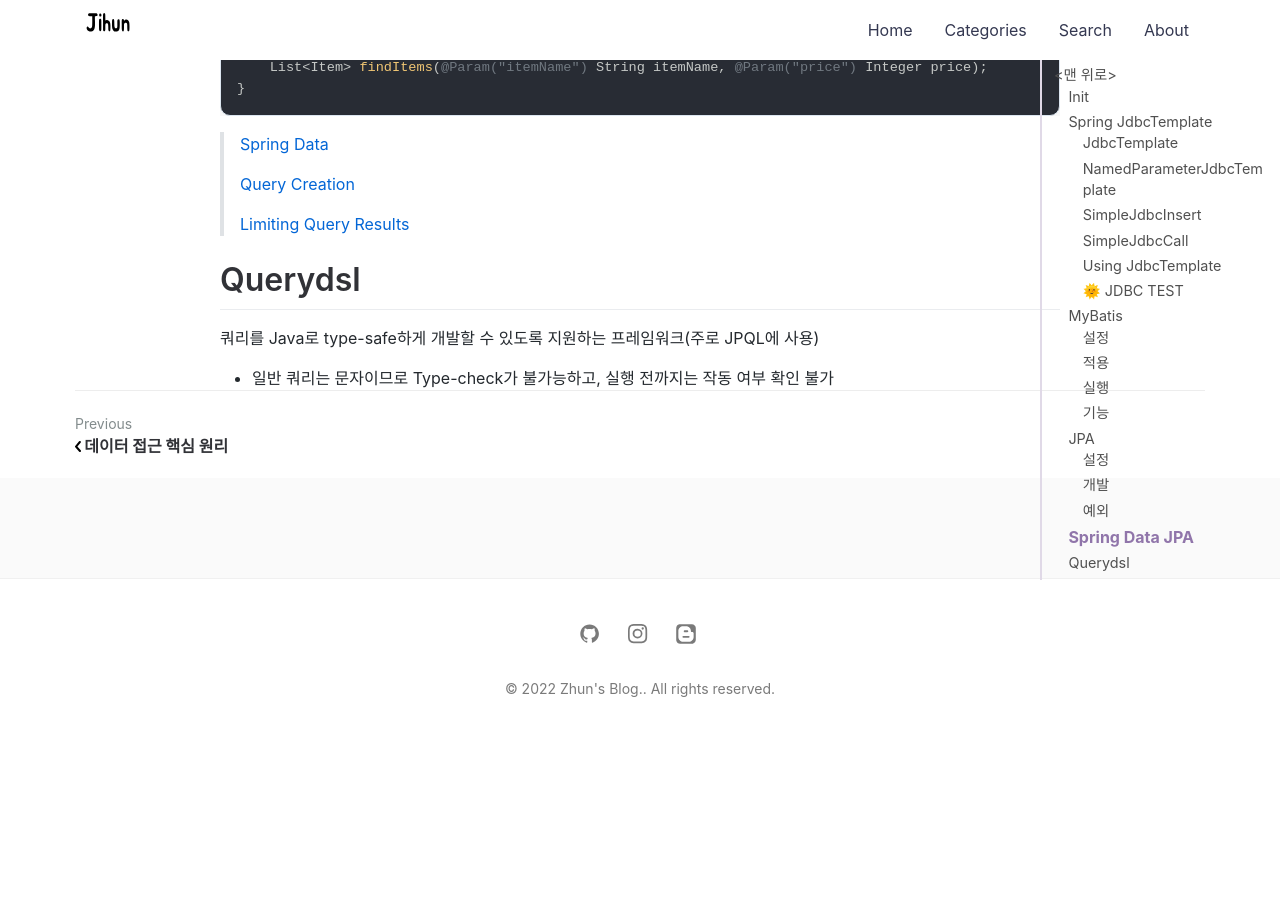
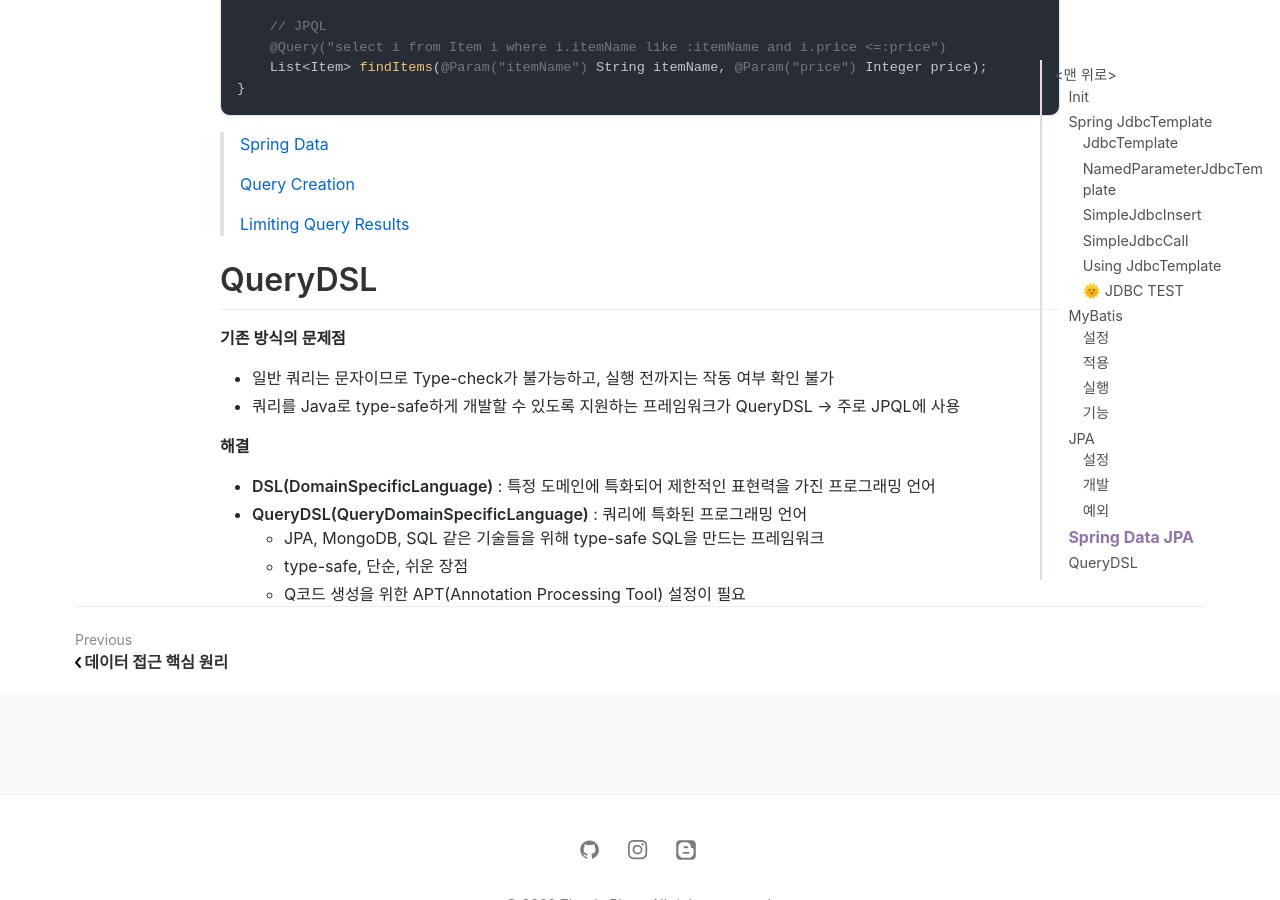
Before and after one commit to jihunparkme/jihunparkme.github.io, a Jekyll site: the page built from _posts/2022-08-08-Spring-DB-Part2.md, in a window 1280 px wide and 900 px high, scrolled down 15412 px. Built offline with Jekyll 4.4.1, drawn with Linux system fonts in a browser that asks for light colours; nearby versions of some CDN libraries; comment, search, counter and statistics services are not loaded; before the commit the page ends 16156 px from its top, so only the background shows below that.

Commit message:
[QueryDSL] 개요

```diff
--- a/_posts/2022-08-08-Spring-DB-Part2.md
+++ b/_posts/2022-08-08-Spring-DB-Part2.md
@@ -684,8 +684,17 @@ public interface SpringDataJpaItemRepository extends JpaRepository<Item, Long> {
 >
 > [Limiting Query Results](https://docs.spring.io/spring-data/jpa/docs/current/reference/html/#repositories.limit-query-result)
 
-# Querydsl
+# QueryDSL
 
-쿼리를 Java로 type-safe하게 개발할 수 있도록 지원하는 프레임워크(주로 JPQL에 사용)
+**기존 방식의 문제점**
 
 - 일반 쿼리는 문자이므로 Type-check가 불가능하고, 실행 전까지는 작동 여부 확인 불가
+- 쿼리를 Java로 type-safe하게 개발할 수 있도록 지원하는 프레임워크가 QueryDSL -> 주로 JPQL에 사용
+
+**해결**
+
+- **DSL(DomainSpecificLanguage)** : 특정 도메인에 특화되어 제한적인 표현력을 가진 프로그래밍 언어
+- **QueryDSL(QueryDomainSpecificLanguage)** : 쿼리에 특화된 프로그래밍 언어
+  - JPA, MongoDB, SQL 같은 기술들을 위해 type-safe SQL을 만드는 프레임워크
+  - type-safe, 단순, 쉬운 장점
+  - Q코드 생성을 위한 APT(Annotation Processing Tool) 설정이 필요
```
